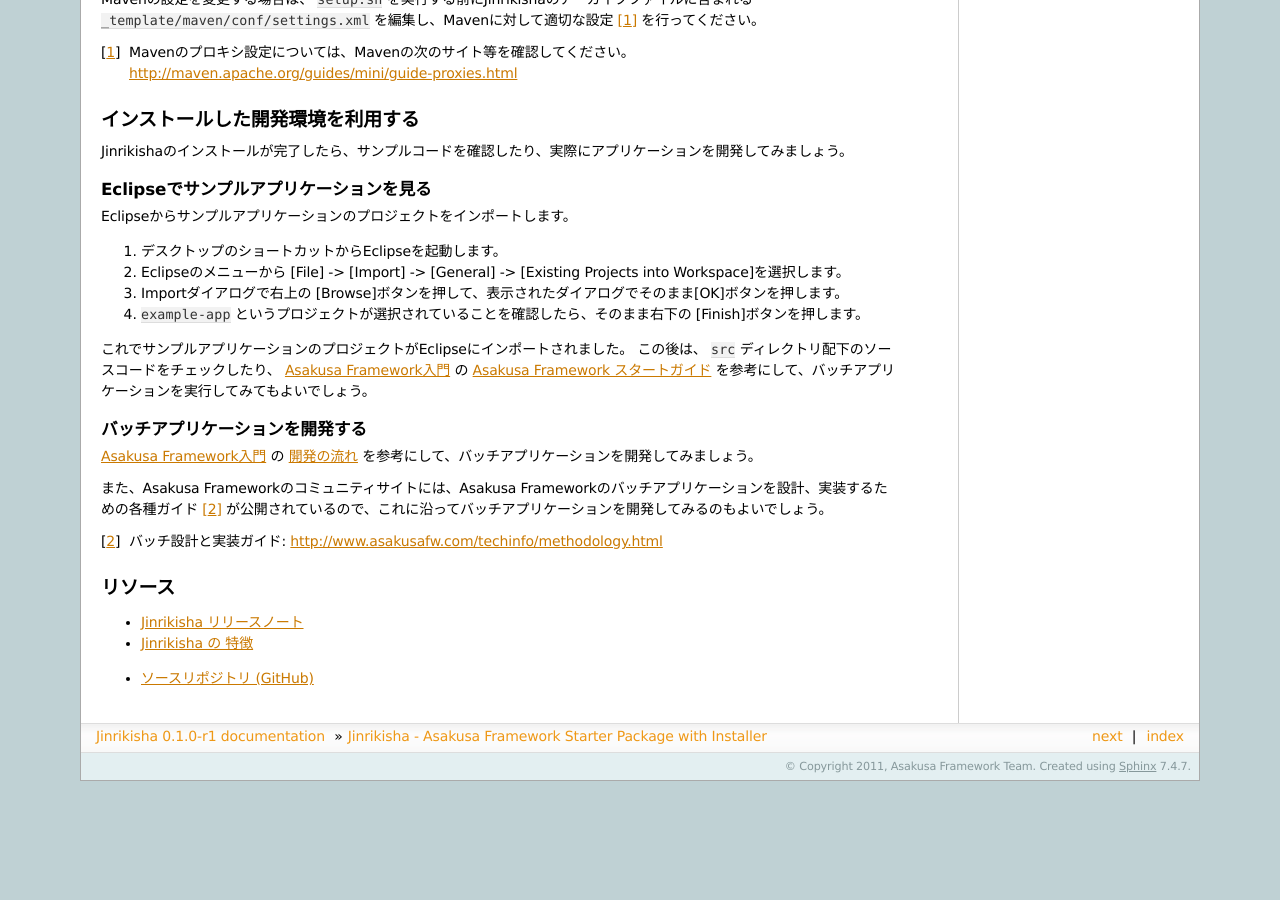
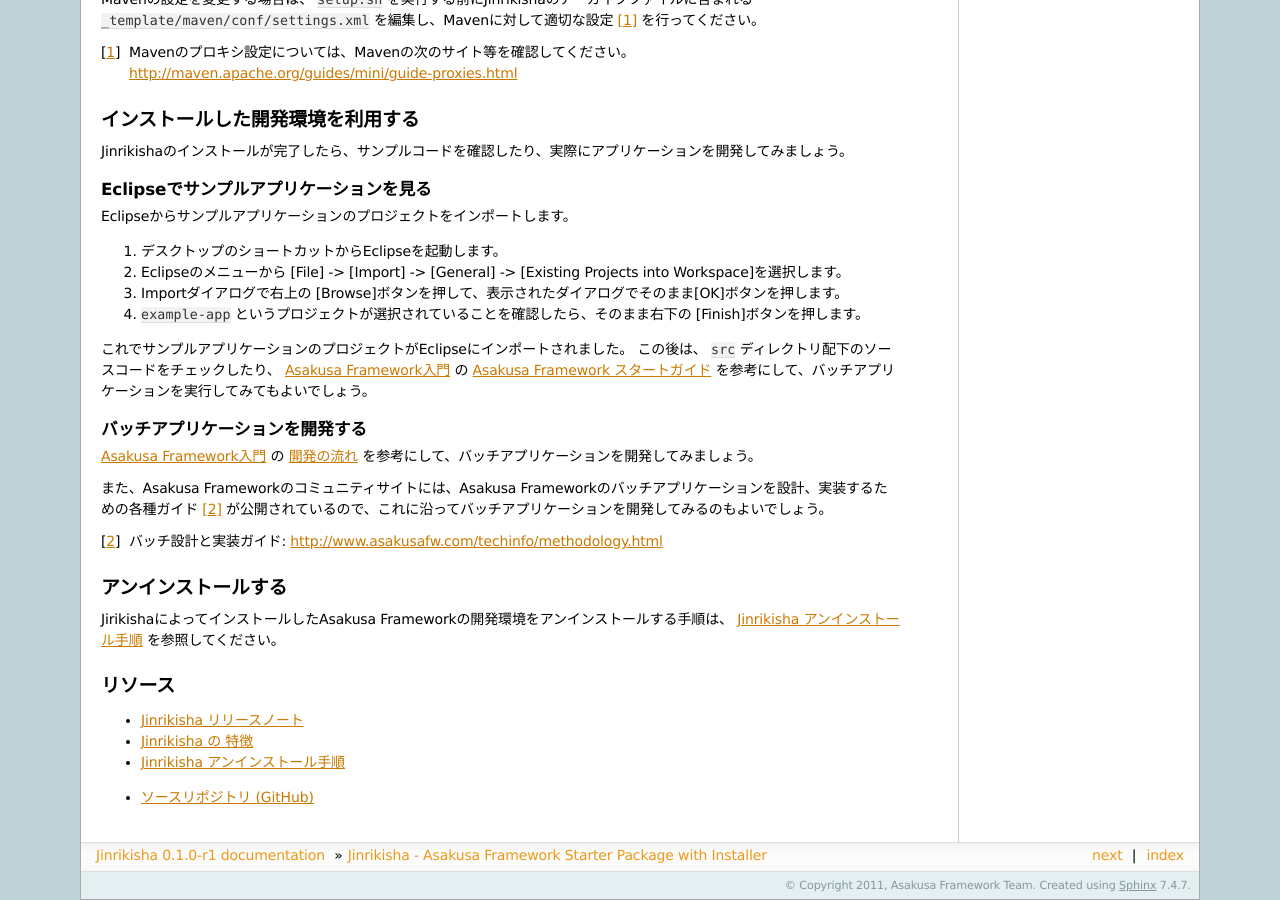
Before and after one commit to asakusafw/asakusafw-starter, a Sphinx documentation site: the page built from jinrikisha/docs/ja/source/index.rst, in a window 1280 px wide and 900 px high, scrolled down 1163 px. Built offline with Sphinx 7.4.7, drawn with Linux system fonts in a browser that asks for light colours; formulas are drawn with MathJax 3; before the commit the page ends 1944 px from its top, so only the background shows below that; some of the changed lines change nothing that is shown.

Commit message:
Added documentaion for uninstall procedure.

```diff
--- a/jinrikisha/docs/ja/source/index.rst
+++ b/jinrikisha/docs/ja/source/index.rst
@@ -116,6 +116,10 @@
 ..  _`Asakusa Framework スタートガイド`: http://asakusafw.s3.amazonaws.com/documents/0.2/release/ja/html/introduction/start-guide.html
 ..  _`開発の流れ`: http://asakusafw.s3.amazonaws.com/documents/0.2/release/ja/html/introduction/next-step.html
 
+アンインストールする
+====================
+JirikishaによってインストールしたAsakusa Frameworkの開発環境をアンインストールする手順は、 :doc:`uninstall` を参照してください。
+
 リソース
 ========
 ..  toctree::
@@ -123,6 +127,7 @@
 
     release-notes
     feature
+    uninstall
 
 * `ソースリポジトリ (GitHub)`_
 
--- /dev/null
+++ b/jinrikisha/docs/ja/source/uninstall.rst
@@ -0,0 +1,80 @@
+===============================
+Jinrikisha アンインストール手順
+===============================
+この文書ではJinrikishaのアンインストール手順を説明します。
+
+アンインストール手順
+====================
+Jinrikishaをアンインストールするには、以下の手順に従ってアンインストール作業を行います。
+
+1. Jinrikishaのインストールディレクトリの削除
+2. Asakusa Frameworkが使用するテンポラリディレクトリの削除
+3. デスクトップ上のEclipseショートカットの削除(インストール時に追加した場合のみ)
+4. ユーザログイン時に適用されるプロファイル設定の削除(インストール時に追加した場合のみ)
+5. 再ログイン/再起動(手順4を実施した場合のみ)
+
+以下、個々の手順を説明します。
+
+Jinrikishaのインストールディレクトリの削除
+------------------------------------------
+Jinrikishaをインストールしたディレクトリを削除します。デフォルトでは、Jinrikishaのインストールディレクトリは以下のディレクトリになっています。
+
+* ``$HOME/asakusa-develop``
+
+Asakusa Frameworkが使用するテンポラリディレクトリの削除
+-------------------------------------------------------
+Asakusa Frameworkのテスト実行時に生成する以下のテンポラリ用ディレクトリを削除します。
+
+* ``$HOME/target``
+* ``/tmp/windgate-$USER`` [#]_
+* ``/tmp/hadoop-$USER``
+
+..  [#] WindGateの設定を変更した場合はそのディレクトリを削除してください
+
+デスクトップ上のEclipseショートカットの削除
+-------------------------------------------
+インストール時にデスクトップにEclipseのショートカットを追加した場合は、これを削除します。Eclipseのデスクトップのショートカットは以下のシンボリックリンクです。
+
+* ``$HOME/Desktop/eclipse``
+
+または
+
+* ``$HOME/デスクトップ/eclipse``
+
+ユーザログイン時に適用されるプロファイル設定の削除
+--------------------------------------------------
+インストール時にユーザログイン時に適用される環境変数の設定を追加した場合は、これを削除します。
+
+インストール時にユーザログイン時に適用される環境変数の設定を追加した場合、 ``$HOME/.profile`` または ``$HOME/.bash_profile`` [#]_ 上に以下の4行が追加されているため、この部分を削除してファイルを保存します。
+
+..  code-block:: sh
+
+    # Configuration for Jinrikisha (Asakusa Framework Starter Package with Installer)
+    if [ -f "$HOME/asakusa-develop/.rikisha_profile" ]; then
+      . "$HOME/asakusa-develop/.rikisha_profile"
+    fi
+
+``$HOME/.profile`` または ``$HOME/.bash_profile`` に上記の4行しかない場合は、ファイル自体を削除してください。
+
+..  [#] インストール時に ``$HOME/.bash_profile`` -> ``$HOME\.profile`` の順にファイルを検索し、存在したファイルに定義が追加されます。 このため、デフォルトの環境では Ubuntu版とMacOSX版は ``$HOME\.profile`` 、CentOS版は ``$HOME/.bash_profile`` に定義が追加されます。
+
+(MacOSX版のみ) ``/etc/launchd.conf`` の環境変数設定の削除
+~~~~~~~~~~~~~~~~~~~~~~~~~~~~~~~~~~~~~~~~~~~~~~~~~~~~~~~~~
+MacOSX版では、インストール時に ``/etc/launchd.conf`` に設定を追加するよう選択した場合は、 ``/etc/launchd.conf`` に以下の4行が追加されているため、この部分を削除してファイルを保存します。
+
+..  code-block:: sh
+
+    setenv JAVA_HOME /System/Library/Frameworks/JavaVM.framework/Home
+    setenv _JAVA_OPTIONS=-Dfile.encoding=UTF-8
+    setenv ASAKUSA_HOME /Users/xxx/asakusa-develop/asakusa
+    setenv HADOOP_HOME /Users/xxx/asakusa-develop/hadoop
+
+``/etc/launchd.conf`` に上記の4行しかない場合は、ファイル自体を削除してください。
+
+再ログイン/再起動
+-----------------
+``$HOME/.profile`` もしくは ``$HOME/.bash_profile`` を編集した場合は、デスクトップ環境への再ログインを行なってください。
+
+また、 ``/etc/launchd.conf`` を編集した場合は、OSの再起動を行なってください。
+
+以上でアンインストールは完了です。
```
